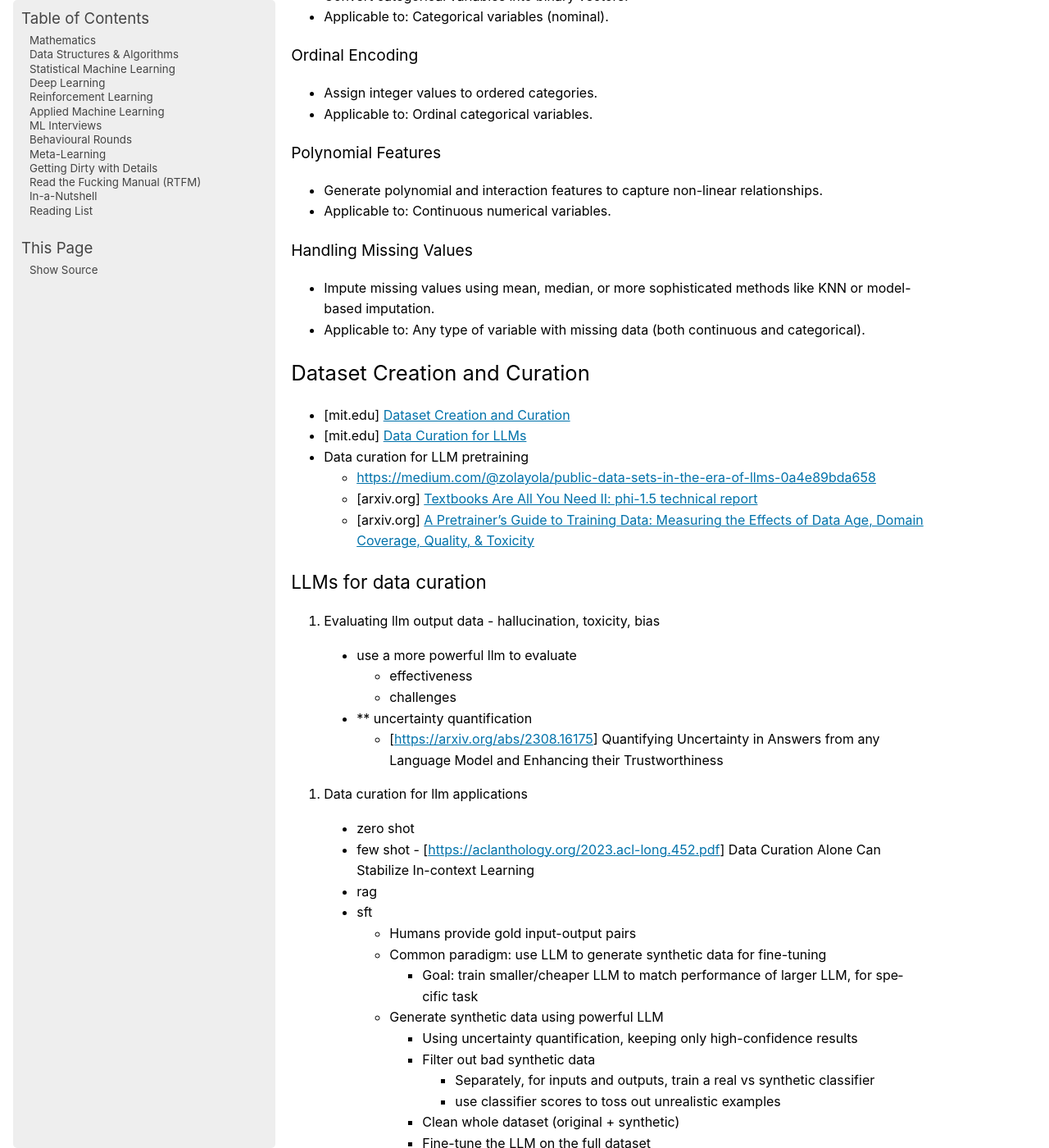
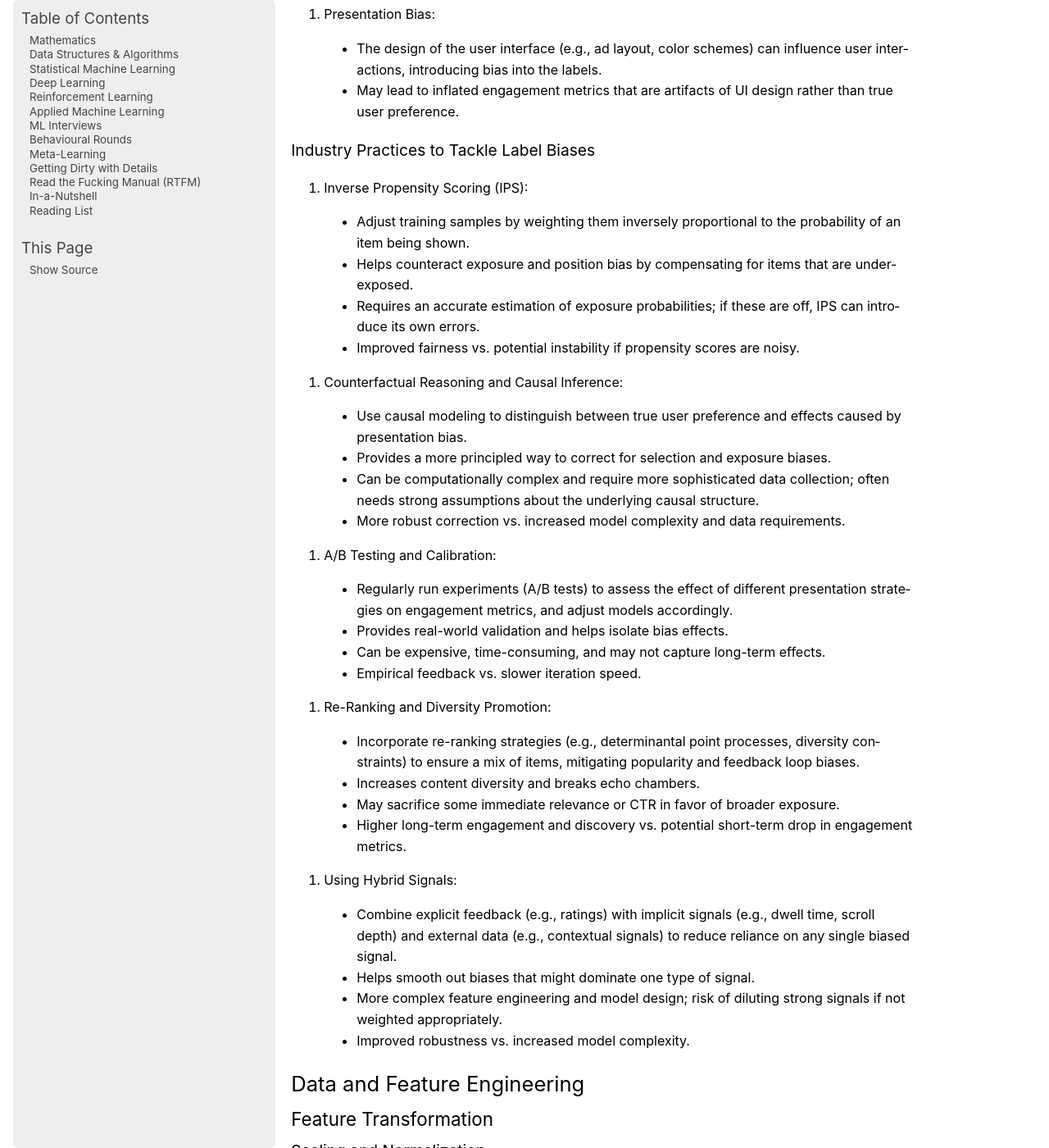
Before and after one commit to uselesstechjunks/leetcode, a Sphinx documentation site: the page built from docs/source/applied/practical/data.rst, in a window 1280 px wide and 1400 px high, scrolled down 9614 px. Shown: the whole window at 82% size. Built offline with Sphinx 7.4.7, drawn with Linux system fonts in a browser that asks for light colours; pages that are not in the unit, such as notebooks, are missing from menus; some of the changed text lies outside the part shown.

Commit message:
Update data.rst

```diff
--- a/docs/source/applied/practical/data.rst
+++ b/docs/source/applied/practical/data.rst
@@ -301,6 +301,70 @@ Binarization
 - Convert continuous labels into binary values (e.g., thresholding for classification).
 - Applicable to: Continuous labels for binary classification.
 
+Common Label Biases
+=======================================================================
+#. Popularity Bias:
+
+	- Items that are already popular receive more exposure, leading to even higher engagement and reinforcing their popularity.
+	- Can limit diversity and make it hard for niche or new items to be discovered.
+
+#. Position/Exposure Bias:
+
+	- Items shown at higher ranks or more prominent positions are more likely to be clicked, irrespective of their true relevance.
+	- Can skew click-based labels, as users may click simply because an item is highly visible.
+
+#. Selection Bias:
+
+	- The observed interactions (e.g., clicks, ratings) are not a random sample of all potential interactions. Users self-select what they see or engage with, leading to a biased view of user preferences.
+	- Results in models that overfit to popular or easily observable behaviors while neglecting latent interests.
+
+#. Feedback Loops:
+
+	- A model that is trained on biased data may perpetuate or exacerbate the bias in subsequent recommendations, creating a cycle that reinforces the existing bias.
+	- Can cause a narrowing of recommendations over time, reducing content diversity.
+
+#. Presentation Bias:
+
+	- The design of the user interface (e.g., ad layout, color schemes) can influence user interactions, introducing bias into the labels.
+	- May lead to inflated engagement metrics that are artifacts of UI design rather than true user preference.
+
+Industry Practices to Tackle Label Biases
+-----------------------------------------------------------------------
+#. Inverse Propensity Scoring (IPS):
+
+	- Adjust training samples by weighting them inversely proportional to the probability of an item being shown.
+	- Helps counteract exposure and position bias by compensating for items that are under-exposed.
+	- Requires an accurate estimation of exposure probabilities; if these are off, IPS can introduce its own errors.
+	- Improved fairness vs. potential instability if propensity scores are noisy.
+
+#. Counterfactual Reasoning and Causal Inference:
+
+	- Use causal modeling to distinguish between true user preference and effects caused by presentation bias.
+	- Provides a more principled way to correct for selection and exposure biases.
+	- Can be computationally complex and require more sophisticated data collection; often needs strong assumptions about the underlying causal structure.
+	- More robust correction vs. increased model complexity and data requirements.
+
+#. A/B Testing and Calibration:
+
+	- Regularly run experiments (A/B tests) to assess the effect of different presentation strategies on engagement metrics, and adjust models accordingly.
+	- Provides real-world validation and helps isolate bias effects.
+	- Can be expensive, time-consuming, and may not capture long-term effects.
+	- Empirical feedback vs. slower iteration speed.
+
+#. Re-Ranking and Diversity Promotion:
+
+	- Incorporate re-ranking strategies (e.g., determinantal point processes, diversity constraints) to ensure a mix of items, mitigating popularity and feedback loop biases.
+	- Increases content diversity and breaks echo chambers.
+	- May sacrifice some immediate relevance or CTR in favor of broader exposure.
+	- Higher long-term engagement and discovery vs. potential short-term drop in engagement metrics.
+
+#. Using Hybrid Signals:
+
+	- Combine explicit feedback (e.g., ratings) with implicit signals (e.g., dwell time, scroll depth) and external data (e.g., contextual signals) to reduce reliance on any single biased signal.
+	- Helps smooth out biases that might dominate one type of signal.
+	- More complex feature engineering and model design; risk of diluting strong signals if not weighted appropriately.
+	- Improved robustness vs. increased model complexity.
+
 ***********************************************************************
 Data and Feature Engineering
 ***********************************************************************
```
